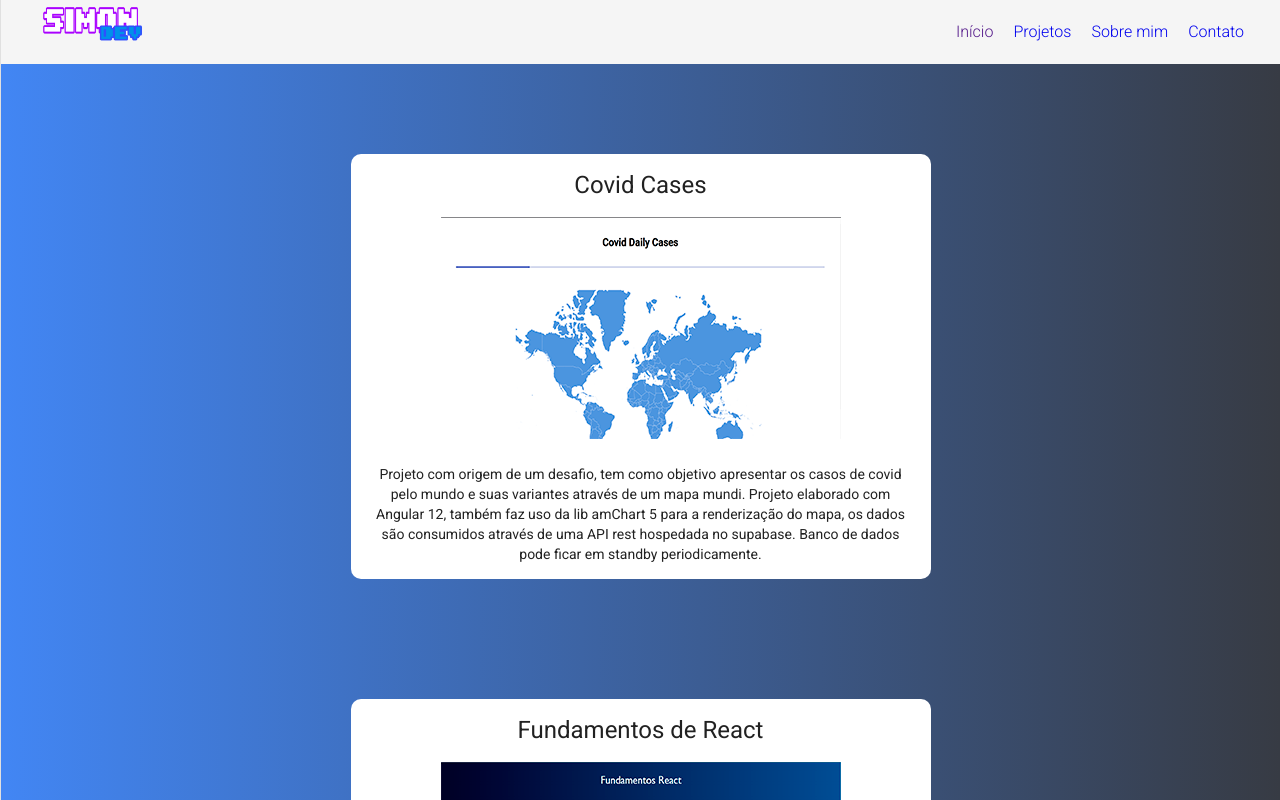
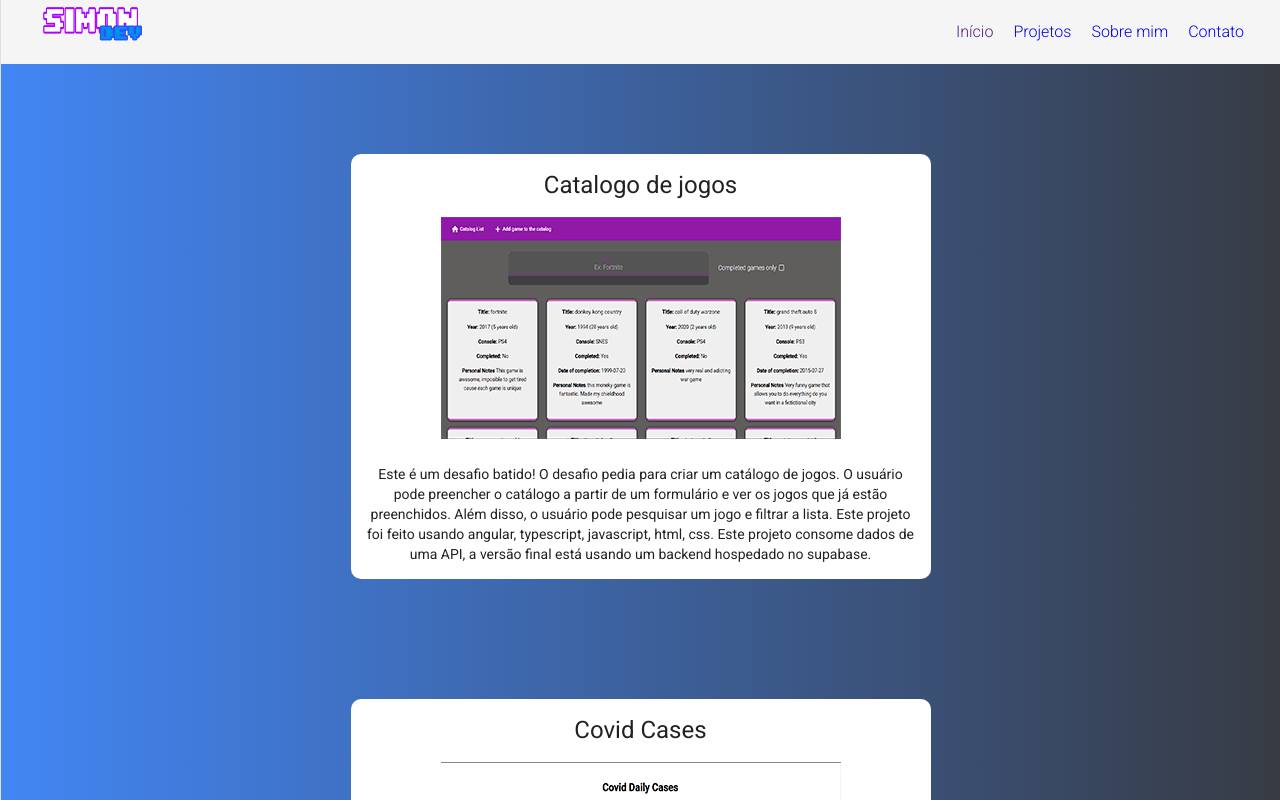
Before and after one commit to Simon-Henrique/portifolio-simon, an Angular app: page /projetos in a window 1280 px wide. Shown: the top 800 px of the page. Built offline with nearby package versions, Linux system fonts and the light colour scheme.

Commit message:
include game project

```diff
--- a/src/app/views/eu/eu.component.html
+++ b/src/app/views/eu/eu.component.html
@@ -8,7 +8,7 @@
     </div>
     <div class="texto">
         Sou amante da tecnologia. O início da minha vida profissional foi relacionado à tecnologia,
-         primeiro como designer corel draw e logo em seguida como analista de banco de dados SQL
+         primeiro como designer corel draw e logo em seguida como analista de banco de dados MySql
          à serviço de uma multinacional, porém durante muitos anos estive afastado da área de t.i
          atuando como administrador de empresas e somente em 2020 regressei à área de tecnologia,
          especificamente desenvolvimento web frontend. Sou estudante autodidata e estou me atualizando
--- a/src/app/views/projetos/projetos.component.html
+++ b/src/app/views/projetos/projetos.component.html
@@ -1,4 +1,18 @@
 <main class="main">
+    <section>
+        <div class="content1">
+            <h1>Catalogo de jogos</h1>
+        </div>
+        <div>
+            <a href="https://game-catalog.netlify.app/" target="_blank">
+                <img src="/assets/img/gamesproject1.png"class="imagem">
+            </a>
+        </div>
+        <div>
+            Este é um desafio batido!
+            O desafio pedia para criar um catálogo de jogos. O usuário pode preencher o catálogo a partir de um formulário e ver os jogos que já estão preenchidos. Além disso, o usuário pode pesquisar um jogo e filtrar a lista. Este projeto foi feito usando angular, typescript, javascript, html, css. Este projeto consome dados de uma API, a versão final está usando um backend hospedado no supabase.
+        </div>
+    </section>
     <section>
         <div class="content1">
             <h1>Covid Cases</h1>
@@ -108,7 +122,7 @@
             </a>
         </div>
         <div>
-            Projeto feito em angular onde é considerado em uma variável a data atual (do sistema) e a data de nascimento preenchida pelo usuário e é feito o cálculo da idade atual. Possui validação e condicionais.
+            Projeto feito em javascript onde é considerado em uma variável a data atual (do sistema) e a data de nascimento preenchida pelo usuário e é feito o cálculo da idade atual. Possui validação e condicionais.
 
         </div>
     </section>
--- a/src/index.html
+++ b/src/index.html
@@ -2,7 +2,7 @@
 <html lang="en">
 <head>
   <meta charset="utf-8">
-  <title>Simon Dev</title>
+  <title>Simon THE DEV</title>
   <base href="/">
   <meta name="viewport" content="width=device-width, initial-scale=1">
   <link rel="icon" type="image/x-icon" href="assets/img/favicon.png">
```
Also changed, not shown: src/assets/img/gamesproject1.png (added).
